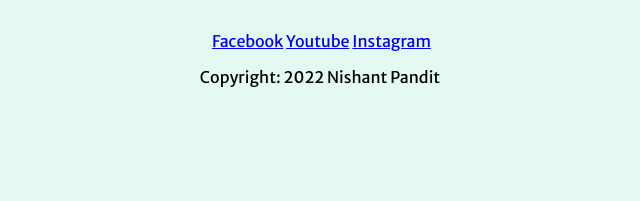
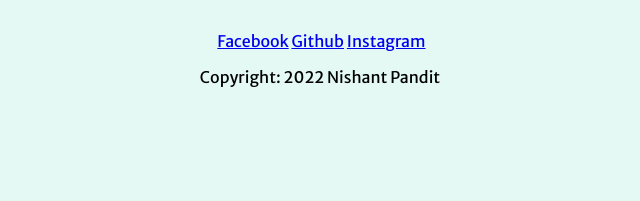
Before and after one commit to Nishant-cmd/Project, a plain HTML site: page index.html in a window 1280 px wide. Shown: the part 4027-4228 px from the top of the page, 315-955 px from the left. Drawn offline with Linux system fonts and the light colour scheme.

Commit message:
Update index.html

```diff
--- a/index.html
+++ b/index.html
@@ -71,7 +71,7 @@
         <img class="media" src="profile2.jpg" alt="">
         <a class="footer-link"
             href="https://www.facebook.com/profile.php?id=100054778756893&mibextid=ZbWKwL">Facebook</a>
-        <a class="footer-link" href="https://www.youtube.com/">Youtube</a>
+        <a class="footer-link" href="https://github.com/Nishant-cmd/">Github</a>
         <a class="footer-link" href="https://instagram.com/ni_shant9425?igshid=MzNlNGNkZWQ4Mg==">Instagram</a>
         <p class="last">Copyright: 2022 Nishant Pandit</p>
 
```
